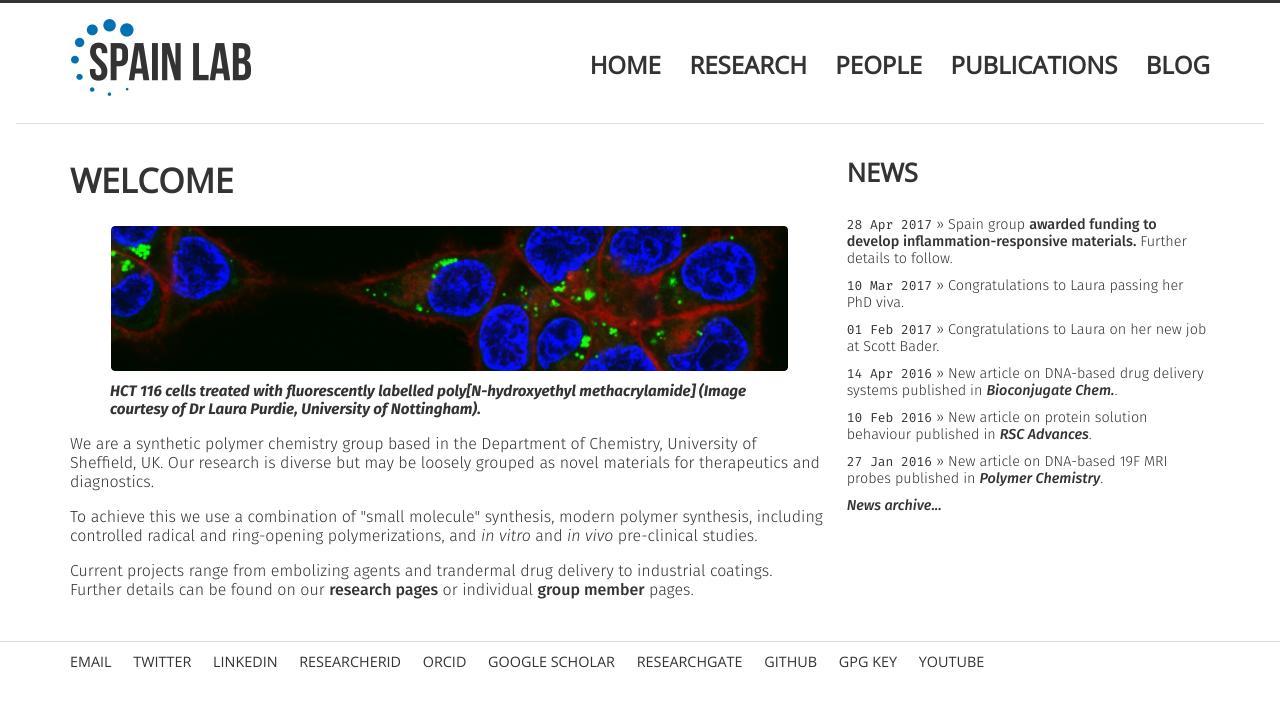
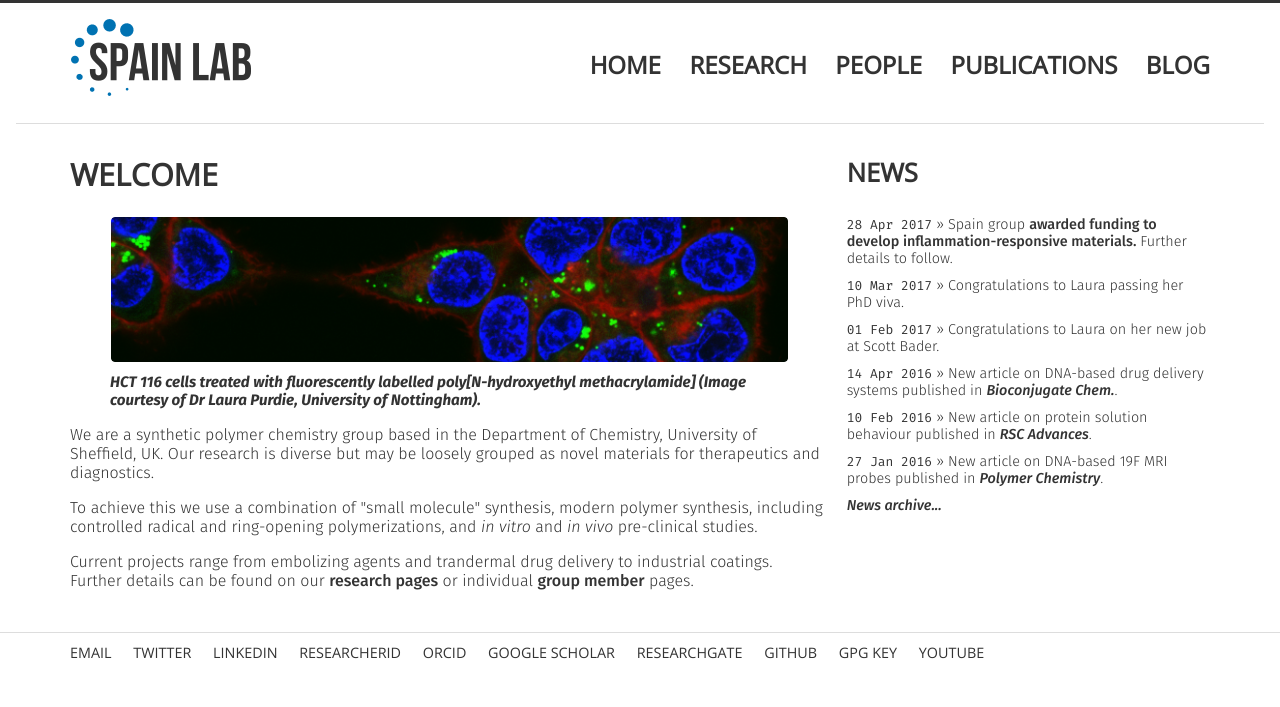
Before and after one commit to sebspain/sebspain.github.io, a Jekyll site: the page index.html, which Jekyll copies as it is, in a window 1280 px wide. Shown: the top 707 px of the page. Built offline with Jekyll 4.4.1, drawn with Linux system fonts in a browser that asks for light colours.

Commit message:
reduced H1 size

```diff
--- a/css/style.css
+++ b/css/style.css
@@ -48,7 +48,7 @@ h1, h2, h3, h4 {
     text-transform: uppercase;
 }
 h1 {
-    font-size: 2.1em;
+    font-size: 1.9em;
 }
 
 h2 {
```
